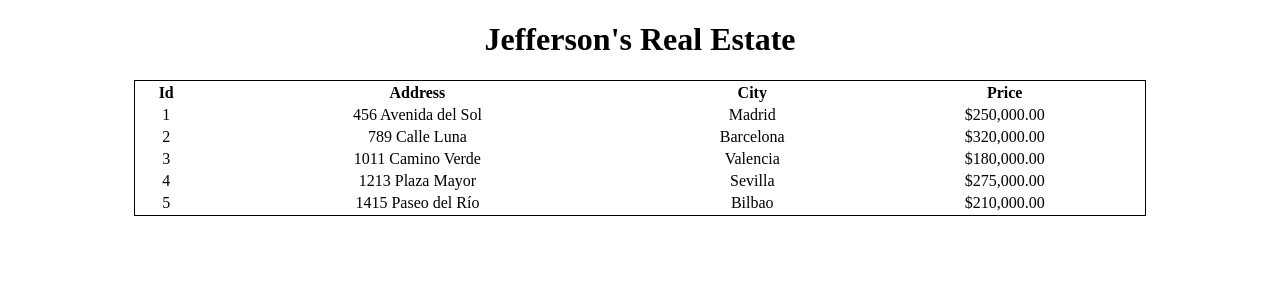
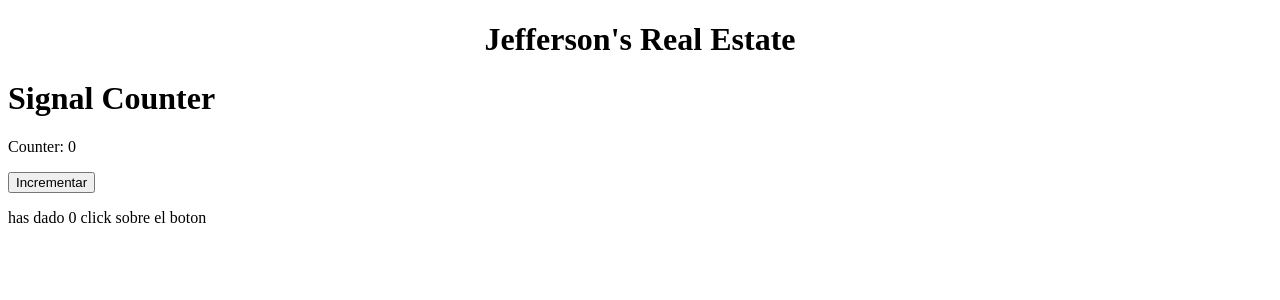
Before and after one commit to jefersonqui-dev/real-state-frontend, an Angular app: page / in a window 1280 px wide. Shown: the top 300 px of the page. Built offline with nearby package versions, Linux system fonts and the light colour scheme.

Commit message:
Estructura de Signals y utilidad

```diff
--- a/src/app/app.html
+++ b/src/app/app.html
@@ -1,2 +1,4 @@
 <h1>{{title}}</h1>
-<router-outlet></router-outlet>
+
+<!-- <router-outlet></router-outlet> -->
+<app-signal></app-signal>
--- a/src/app/app.ts
+++ b/src/app/app.ts
@@ -1,9 +1,10 @@
 import { Component } from '@angular/core';
 import { RouterOutlet } from '@angular/router';
+import { Signal } from "./features/samples/signal/signal";
 
 @Component({
   selector: 'app-root',
-  imports: [RouterOutlet],
+  imports: [Signal],
   templateUrl: './app.html',
   styleUrl: './app.css'
 })
--- a/src/app/features/samples/signal/signal.ts
+++ b/src/app/features/samples/signal/signal.ts
@@ -1,17 +1,27 @@
-import { Component } from '@angular/core';
+import { Component, computed, effect, signal } from '@angular/core';
 
 @Component({
   selector: 'app-signal',
   imports: [],
   template: `<h1>Signal Counter</h1>
-    <p>Counter: {{ count }}</p>
-    <button (click)="incrementar()">Incrementar</button> `,
+    <p>Counter: {{ count() }}</p>
+    <button (click)="increment()">Incrementar</button>
+    <p>{{message()}}</p>
+    `,
 
 })
 export class Signal {
-  count = 0;
+  protected count = signal<number>(0);
+  protected message = computed(() =>  `has dado ${this.count()} click sobre el boton`);
+  constructor(){
+      effect(()=>{
+        console.log("el contador es: ", this.count());
+        console.log("mensaje:", this.message());
+      })
+  }
 
-  incrementar() {
-    this.count += 1 ;
+  increment() {
+    this.count.update(value => value + 1);
+
   }
 }
```
Also changed, not shown: src/app/app.routes.ts (+4 -4 lines).
